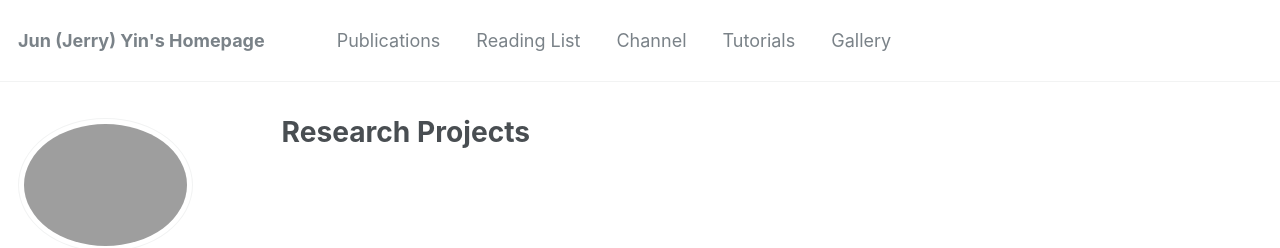
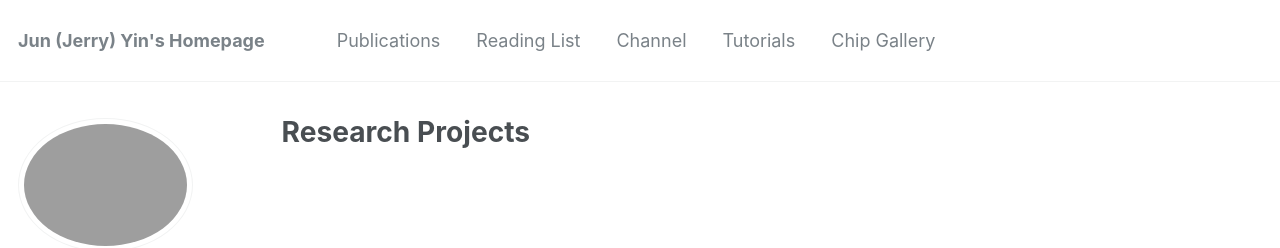
Before and after one commit to AyaseErii/junjerryyin, a Jekyll site: the page built from _pages/research.md, in a window 1280 px wide. Shown: the top 248 px of the page. Built offline with Jekyll 4.4.1, drawn with Linux system fonts in a browser that asks for light colours; some web fonts are replaced.

Commit message:
Update navigation.yml

```diff
--- a/_data/navigation.yml
+++ b/_data/navigation.yml
@@ -27,5 +27,5 @@ main:
   - title: "Tutorials"
     url: /tutorials/
 
-  - title: "Gallery"
-    url: /gallery/
+  - title: "Chip Gallery"
+    url: /chip gallery/
```
